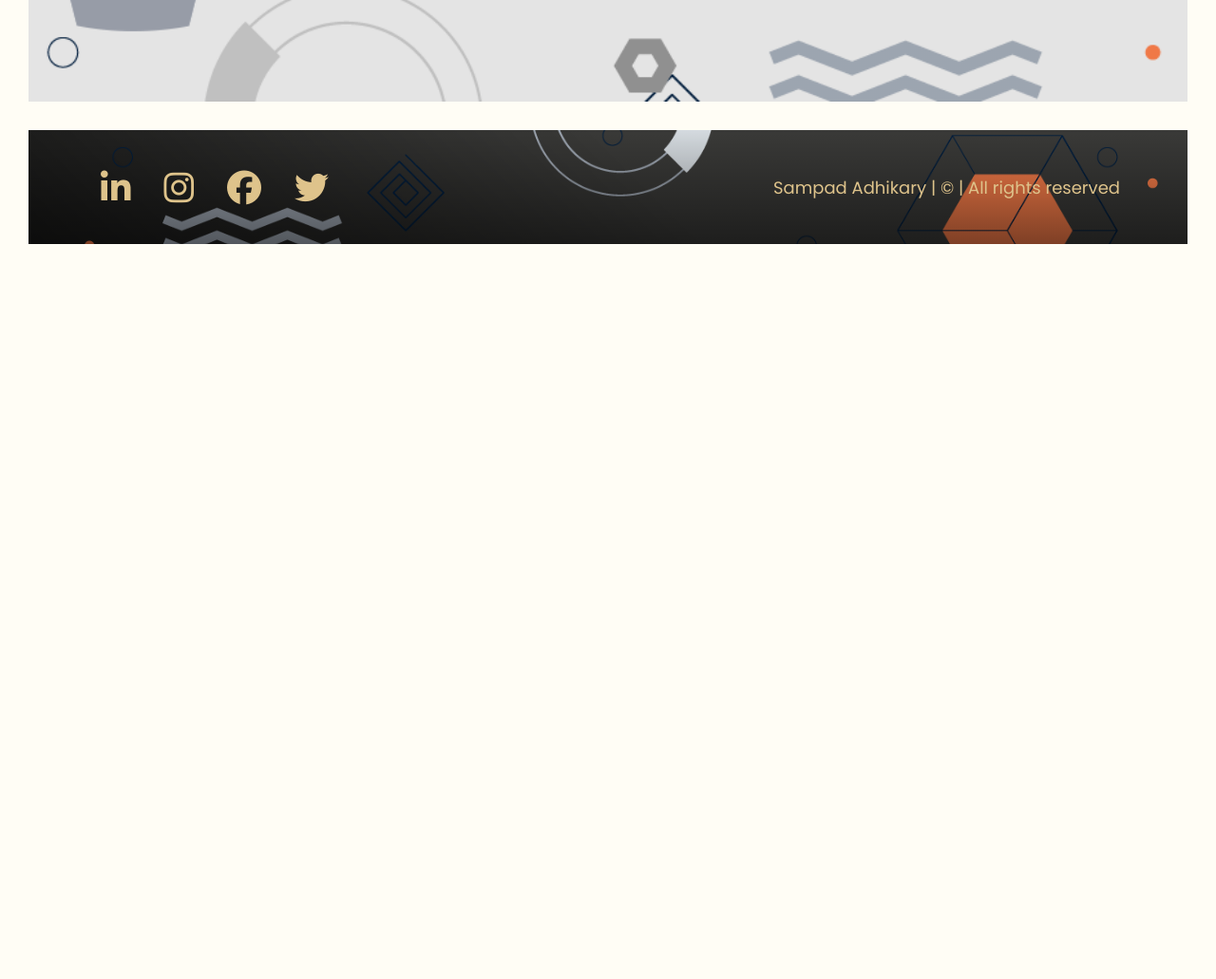
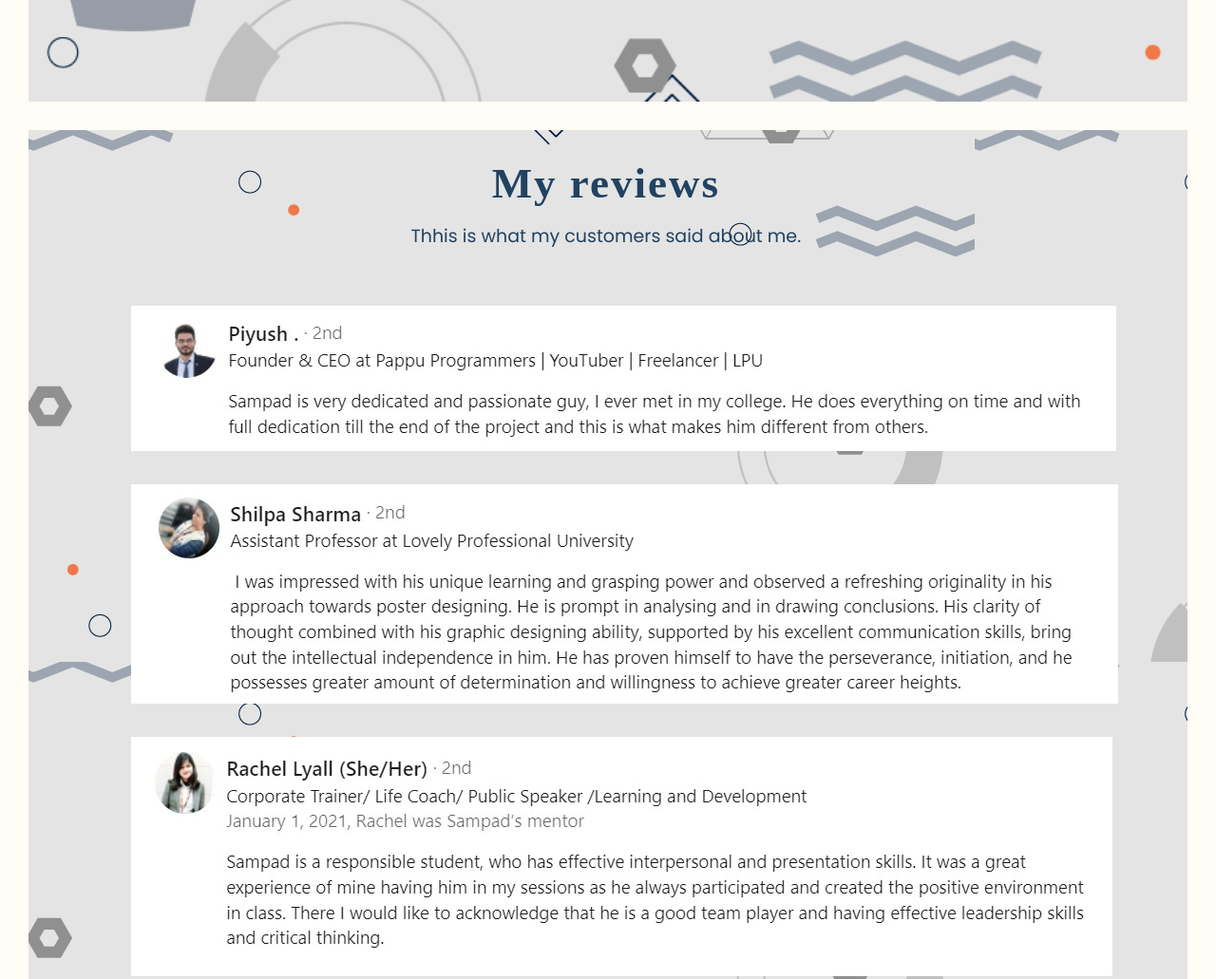
Before and after one commit to AndyyAD/gih-portfolio, a plain HTML site: page index.html in a window 1280 px wide. Shown: the part 3293-4324 px from the top of the page at 95% size. Before the commit the page ends 3580 px from the top, so only its background shows below. Drawn offline with Linux system fonts and the light colour scheme; a web font is replaced by a local one.

Commit message:
Add files via upload

```diff
--- a/css/style.css
+++ b/css/style.css
@@ -289,6 +289,43 @@
     left: 10rem;
 }
 
+/* ----------------------------- Testimonials ----------------------------- */
+
+.testimonials {
+    height: 129vh;
+    background-image: linear-gradient(rgba(0,0,0,0.06),rgba(0,0,0,0.06)), url(../image/bright-zoom.png);
+    margin-top: 3rem;
+    text-align: center;
+    position: relative;
+}
+
+.testi-text {
+    position: absolute;
+    left: 49%;
+    transform: translateX(-50%);
+}
+
+.testi-photo {
+    position: absolute;
+    top: 17rem;
+    left: 49%;
+    transform: translateX(-50%);
+}
+
+.head-text {
+    font-family: 'Gretaros Regular';
+    color: var(--bg-dark);
+    font-size: 4.5rem;
+    letter-spacing: 0.2rem;
+    width: 80rem;
+}
+
+.body-text {
+    color: var(--bg-dark);
+    font-size: 1.9rem;
+    width: 80rem;
+}
+
 /* ----------------------------- Footer ----------------------------- */
 
 .footer {
--- a/css/ul-classes.css
+++ b/css/ul-classes.css
@@ -64,6 +64,12 @@ a{
     margin: 0 auto;
 }
 
+.container3{
+    max-width:1000px;
+    width: 90%;
+    margin: 0 auto;
+}
+
 /* ---------------------------- Flex-box ---------------------------- */
 
 .flex-box {
--- a/index.html
+++ b/index.html
@@ -9,6 +9,7 @@
     <title> My Portfolio </title>
 </head>
 <body>
+
     <section class="showcase" id="home">
         <nav class="navbar">
             <nav class="container flex-box">
@@ -70,6 +71,18 @@
         </div>
     </section>
 
+    <section class="testimonials">
+        <div class="testi-text">
+            <h1 class="head-text"> My reviews </h1>
+            <p class="body-text"> Thhis is what my customers said about me. </p>
+        </div>
+        <div class="container3 testi-photo">
+            <img src="./image/WhatsApp Image 2022-04-28 at 12.49.48.jpeg" alt="">
+            <img src="./image/WhatsApp Image 2022-04-28 at 12.49.49.jpeg" alt="">
+            <img src="./image/WhatsApp Image 2022-04-28 at 12.49.50.jpeg" alt="">
+        </div>
+    </section>
+
     <footer class="footer">
         <div class="container footer-elements flex-box">
             <div class="s-media flex-box" id="social-media">
@@ -81,5 +94,6 @@
             <p class="footer-text"> Sampad Adhikary | &copy | All rights reserved</p>
         </div>
     </footer>
+
 </body>
 </html>
```
Also changed, not shown: form.html (+4 -2 lines), image/Adobe_Illustrator-Logo.wine.png (added), image/WhatsApp Image 2022-04-28 at 12.49.48.jpeg (added), image/WhatsApp Image 2022-04-28 at 12.49.49.jpeg (added), image/WhatsApp Image 2022-04-28 at 12.49.50.jpeg (added), image/adobe-photoshop-logo.png (added), 1 other file.
